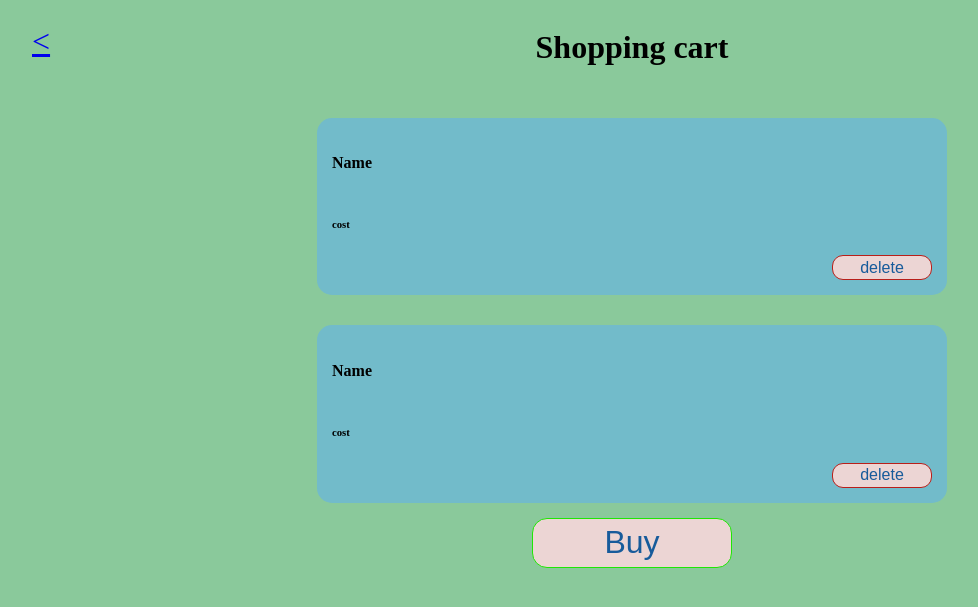
After one commit to uvaprol/DemoSite, a Flask app: page /shopingCart in a window 1280 px wide. The commit adds this page. Shown: the top 607 px of the page, without its empty margins (8-986 px from the left). Run offline with Flask 3, Linux system fonts and the light colour scheme.

Commit message:
Add files via upload

```diff
--- a/site/main.py
+++ b/site/main.py
@@ -3,62 +3,63 @@ from datetime import date
 import pandas as pd
 
 dev_mode = False
-df = pd.read_csv('users.csv')
-
+users_db = pd.read_csv('users.csv')
+# products_db = pd.read_csv('products.csv')
 
 app = Flask(__name__)
 
 @app.route('/')
 def display_main():
     return render_template('index.html')
+@app.route('/shopingCart')
+def display_shopingCart():
+    return render_template('shopingCart.html')
 
 @app.route('/SignIn')
 def regestration():
-    global df
+    global users_db
     try:
-        print(df.set_index('login').loc[request.args['login']])
+        print(users_db.set_index('login').loc[request.args['login']])
         reg_key = False
     except:
         reg_key = True
     if reg_key:
         user = {'login': request.args['login'],
                 'password': request.args['password'],
-                'shoper': []}
-        df = df._append(user, ignore_index=True)
-        df.to_csv('users.csv', index=False, header=True)
+                'shoper': '_'}
+        users_db = users_db._append(user, ignore_index=True)
+        users_db.to_csv('users.csv', index=False, header=True)
     else:
         return [False, 'Имя занято']
     return [True, 'Вы успешно зарегестрировались']
 
 @app.route('/LogIn')
 def login():
-    global df
+    global users_db
     try:
-        if df.set_index('login').at[request.args['login'], 'password'] == request.args['password']:
+        if users_db.set_index('login').at[request.args['login'], 'password'] == request.args['password']:
             return [True, 'Вы успешно зашли в лк']
     except:
         return [False, 'Ошибка при входе']
 
 @app.route('/addItem')
 def add_to_shoper():
-    global df
+    global users_db
     try:
-        if df.set_index('login').at[request.args['login'], 'password'] == request.args['password']:
-            # df.set_index('login').loc[request.args['login'], ['shoper']] = [request.args['product']]
-            df = df.set_index('login')
-            shoper = df.loc['uvaprol', 'shoper']
-            shoper += request.args['product']
-            df.loc['uvaprol', ['shoper']] = shoper
-            df.reset_index(inplace= True )
-            print(df)
+        if users_db.set_index('login').at[request.args['login'], 'password'] == request.args['password']:
+            users_db = users_db.set_index('login')
+            shoper = users_db.loc['uvaprol', 'shoper']
+            shoper += '|' + request.args['product']
+            users_db.loc['uvaprol', ['shoper']] = shoper
+            users_db.reset_index(inplace= True )
+            users_db.to_csv('users.csv', index=False, header=True)
             return [True, 'Продукт добавлен в корзину']
     except:
-        print(df)
         return [False, 'Ошибка добавления']
 
 @app.route('/get_prosucts')
 def post_catalog_cards():
-    return True
+    return [[item for item in row] for index, row in pd.read_csv('products.csv').reset_index().iterrows()]
 
 
 app.run(host='0.0.0.0', port=80)
--- /dev/null
+++ b/site/static/style/shopingCart.css
@@ -0,0 +1,65 @@
+body {
+  background-color: #8AC99B;
+  display: flex;
+  align-items: center;
+  flex-direction: column;
+}
+body a {
+  font-weight: 500;
+  font-size: 32px;
+  position: absolute;
+  padding: 15px;
+  margin-left: 25px;
+  border-radius: 15px;
+  left: 0px;
+}
+body #exit:hover {
+  background-color: #b81f1a;
+  color: #fff;
+}
+body div {
+  margin-top: 30px;
+  width: 600px;
+  padding: 15px;
+  border-radius: 15px;
+  background-color: #72BBCA;
+  display: flex;
+  flex-direction: column;
+  align-items: end;
+}
+body div h4, body div h6 {
+  width: 100%;
+  text-align: left;
+}
+body div button {
+  margin: 0px;
+  font-weight: 500;
+  font-size: 16px;
+  width: 100px;
+  height: 25px;
+  border-radius: 11px;
+  border: #b81f1a solid 1px;
+  background-color: #ecd5d4;
+  color: #175b9b;
+  cursor: pointer;
+}
+body div button:hover {
+  background-color: #b81f1a;
+  color: #ecd5d4;
+}
+body button {
+  margin-top: 15px;
+  font-weight: 500;
+  font-size: 32px;
+  width: 200px;
+  height: 50px;
+  border-radius: 15px;
+  border: #20e606 solid 1px;
+  background-color: #ecd5d4;
+  color: #175b9b;
+  cursor: pointer;
+}
+body button:hover {
+  background-color: #20e606;
+  color: #ecd5d4;
+}/*# sourceMappingURL=shopingCart.css.map */
--- /dev/null
+++ b/site/static/style/shopingCart.scss
@@ -0,0 +1,66 @@
+body{
+    background-color: #8AC99B;
+    display: flex;
+    align-items: center;
+    flex-direction: column;
+
+    a{
+        font-weight: 500;
+        font-size: 32px;
+        position: absolute;
+        padding: 15px;
+        margin-left: 25px;
+        border-radius: 15px;
+        left: 0px;
+    }
+    #exit:hover{
+        background-color: #b81f1a;
+        color: #fff;
+    }
+    div{
+        margin-top: 30px;
+        width: 600px;
+        padding: 15px;
+        border-radius: 15px;
+        background-color: #72BBCA;
+        display: flex;
+        flex-direction: column;
+        align-items: end;
+        h4, h6{
+            width: 100%;
+            text-align: left;
+        }
+        button{
+            margin: 0px;
+            font-weight: 500;
+            font-size: 16px;
+            width: 100px;
+            height: 25px;
+            border-radius: 11px;
+            border: #b81f1a solid 1px;
+            background-color: #ecd5d4;
+            color: #175b9b;
+            cursor: pointer;
+        }
+        button:hover{
+            background-color: #b81f1a;
+            color: #ecd5d4;
+        }
+    }
+    button{
+        margin-top: 15px;
+        font-weight: 500;
+        font-size: 32px;
+        width: 200px;
+        height: 50px;
+        border-radius: 15px;
+        border: #20e606 solid 1px;
+        background-color: #ecd5d4;
+        color: #175b9b;
+        cursor: pointer;
+    }
+    button:hover{
+        background-color: #20e606;
+        color: #ecd5d4;
+    }
+}
--- a/site/static/style/style.css
+++ b/site/static/style/style.css
@@ -208,6 +208,8 @@ body #login-screen #login {
   padding: 25px 0;
 }
 body #login-screen #login button {
+  position: relative;
+  z-index: 1;
   padding: 15px;
   margin-left: 25px;
   border-radius: 15px;
--- /dev/null
+++ b/site/templates/shopingCart.html
@@ -0,0 +1,24 @@
+<!DOCTYPE html>
+<html lang="en">
+<head>
+    <meta charset="UTF-8">
+    <meta name="viewport" content="width=device-width, initial-scale=1.0">
+    <title>Shopping cart</title>
+    <link rel="stylesheet" href="../static/style/shopingCart.css">
+</head>
+<body>
+    <a href="/" id="exit"><</a>
+    <h1>Shopping cart</h1>
+    <div>
+        <h4>Name</h4>
+        <h6>cost</h6>
+        <button>delete</button>
+    </div>
+    <div>
+        <h4>Name</h4>
+        <h6>cost</h6>
+        <button>delete</button>
+    </div>
+    <button>Buy</button>
+</body>
+</html>
--- a/site/users.csv
+++ b/site/users.csv
@@ -1,2 +1,3 @@
 login,password,shoper
-uvaprol,uvaprol,
+uvaprol,uvaprol,_
+a,a,_
```
Also changed, not shown: site/console_db_menager.py (+12 -12 lines), site/products.csv (added, +7 -0 lines), site/static/scripts/buying.js (+5 -3 lines), site/static/scripts/log.js (+8 -0 lines), site/templates/index.html (+37 -37 lines), 2 other files.
